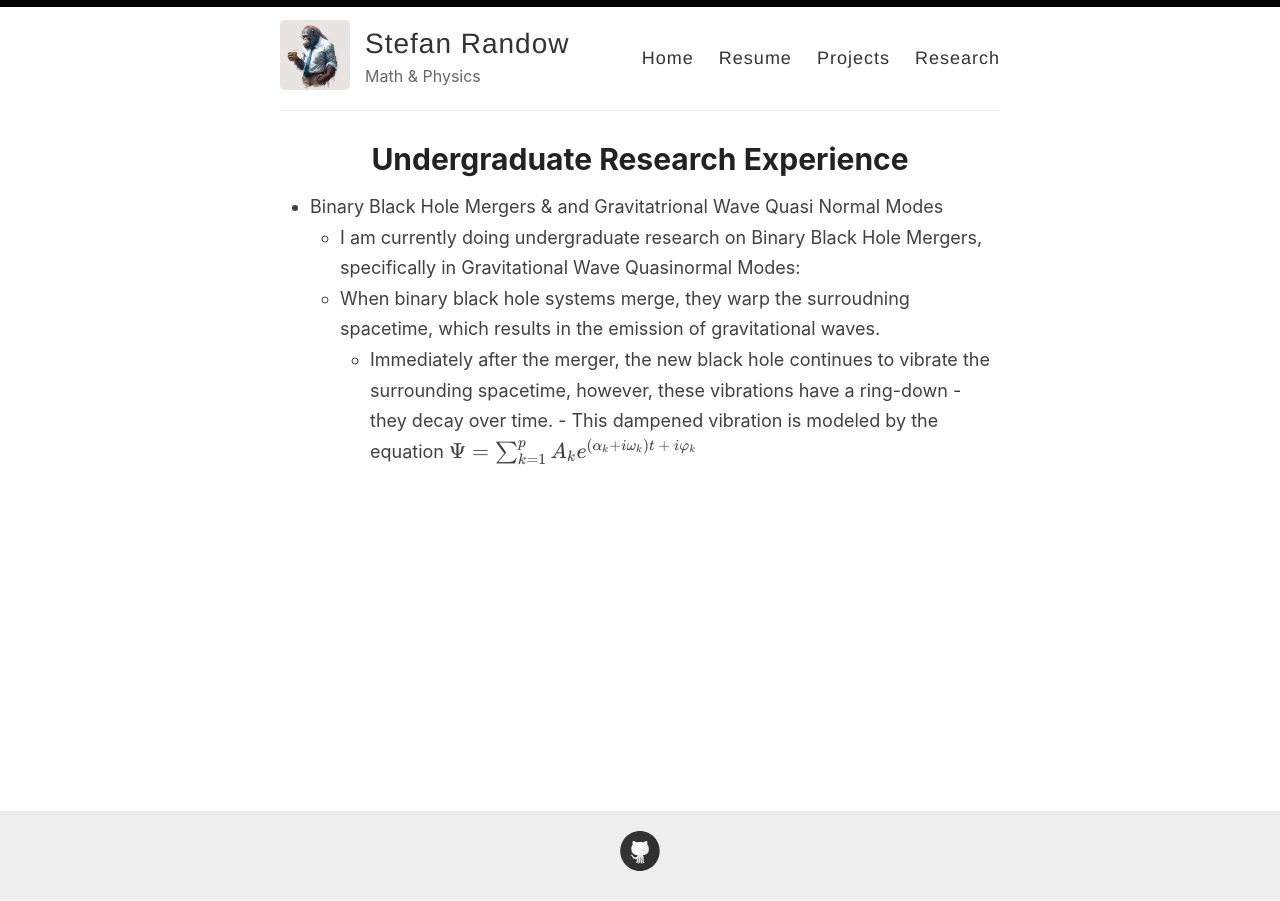
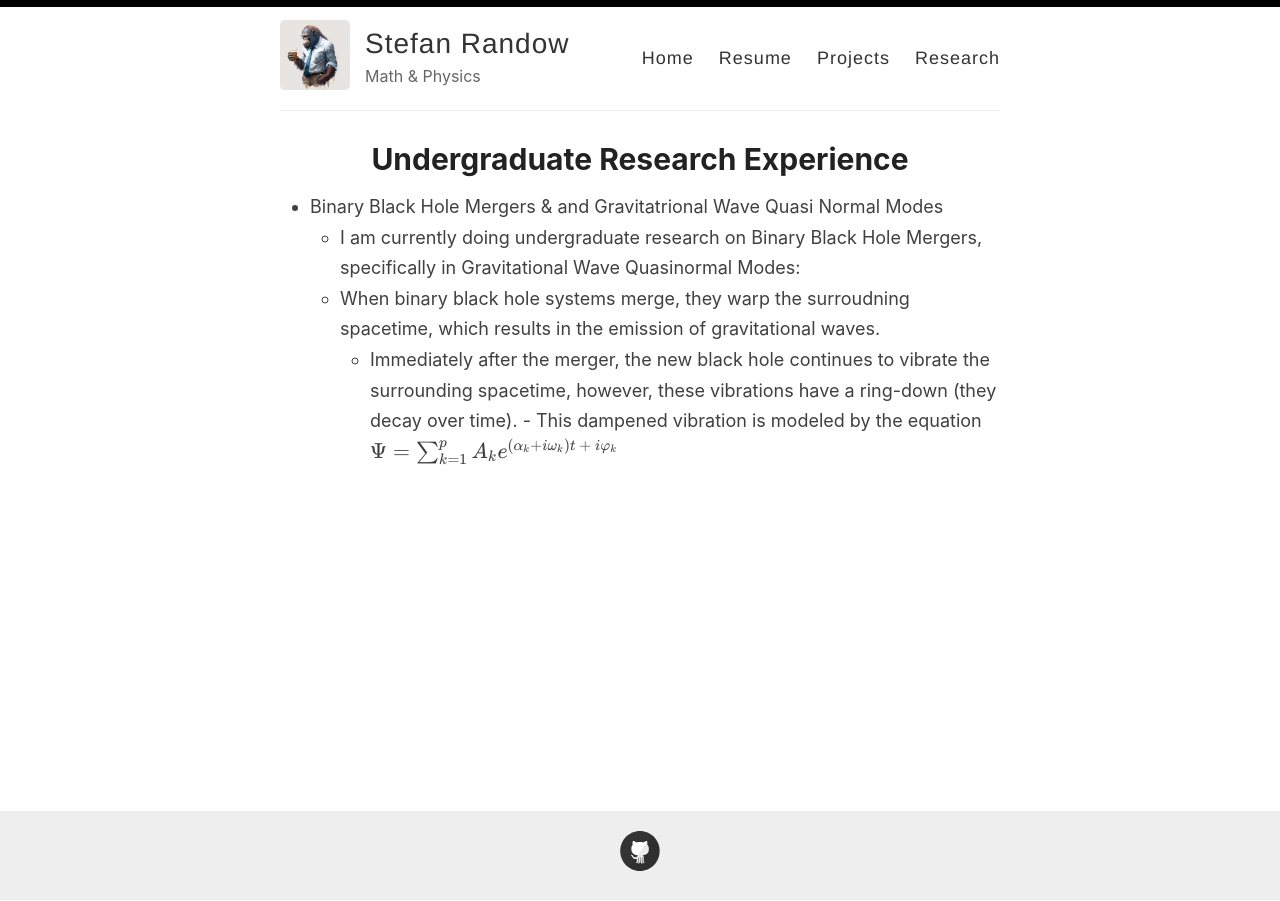
Before and after one commit to StefanRandow/StefanRandow.github.io, a Jekyll site: the page built from _pages/research.md, in a window 1280 px wide. Built offline with Jekyll 4.4.1, drawn with Linux system fonts in a browser that asks for light colours; nearby versions of some CDN libraries.

```diff
--- a/_pages/research.md
+++ b/_pages/research.md
@@ -7,5 +7,5 @@ permalink: /research/
  - Binary Black Hole Mergers & and Gravitatrional Wave Quasi Normal Modes
 	- I am currently doing undergraduate research on Binary Black Hole Mergers, specifically in Gravitational Wave Quasinormal Modes:
 	- When binary black hole systems merge, they warp the surroudning spacetime, which results in the emission of gravitational waves.
-   	- Immediately after the merger, the new black hole continues to vibrate the surrounding spacetime, however, these vibrations have a ring-down - they decay over time.
+   	- Immediately after the merger, the new black hole continues to vibrate the surrounding spacetime, however, these vibrations have a ring-down (they decay over time).
     	- This dampened vibration is modeled by the equation $$ \Psi = \sum^p_{k=1} A_k e^{(\alpha_k+i\omega_k)t \ + \  i\varphi_k} $$
```
